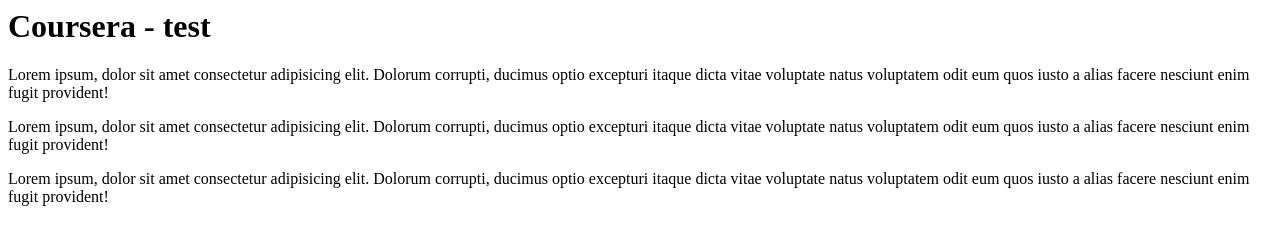
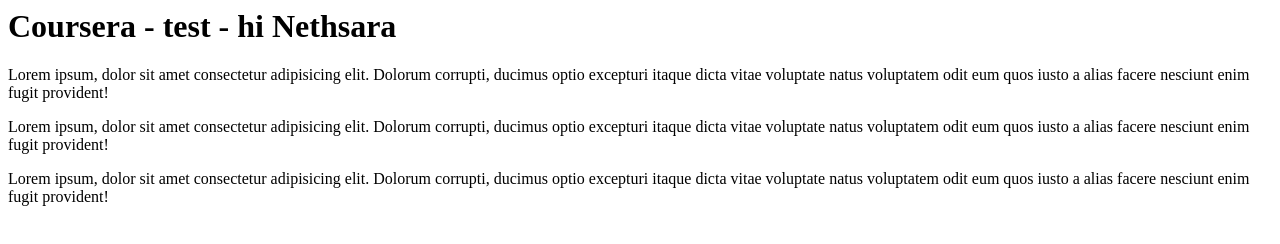
Before and after one commit to Nethsara-Hettiarachchi/coursera-test, a plain HTML site: page index.html in a window 1280 px wide. Drawn offline with Linux system fonts and the light colour scheme.

Commit message:
initialcommit

```diff
--- a/index.html
+++ b/index.html
@@ -6,7 +6,7 @@
     <title>Document</title>
 </head>
 <body>
-    <h1>Coursera - test </h1>
+    <h1>Coursera - test - hi Nethsara </h1>
     <p>Lorem ipsum, dolor sit amet consectetur adipisicing elit. Dolorum corrupti, ducimus optio excepturi itaque dicta vitae voluptate natus voluptatem odit eum quos iusto a alias facere nesciunt enim fugit provident!</p>
     <p>Lorem ipsum, dolor sit amet consectetur adipisicing elit. Dolorum corrupti, ducimus optio excepturi itaque dicta vitae voluptate natus voluptatem odit eum quos iusto a alias facere nesciunt enim fugit provident!</p>
     <p>Lorem ipsum, dolor sit amet consectetur adipisicing elit. Dolorum corrupti, ducimus optio excepturi itaque dicta vitae voluptate natus voluptatem odit eum quos iusto a alias facere nesciunt enim fugit provident!</p>
```
